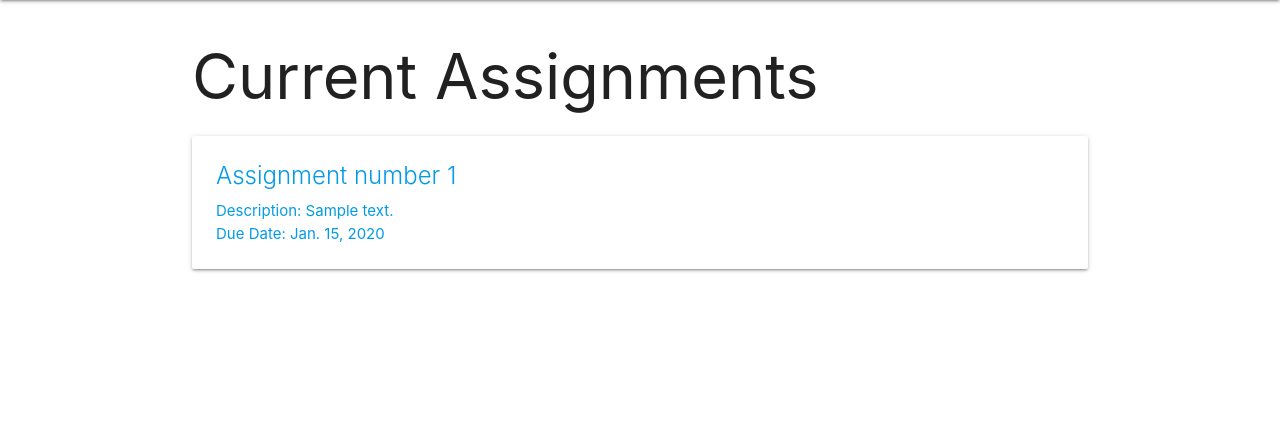
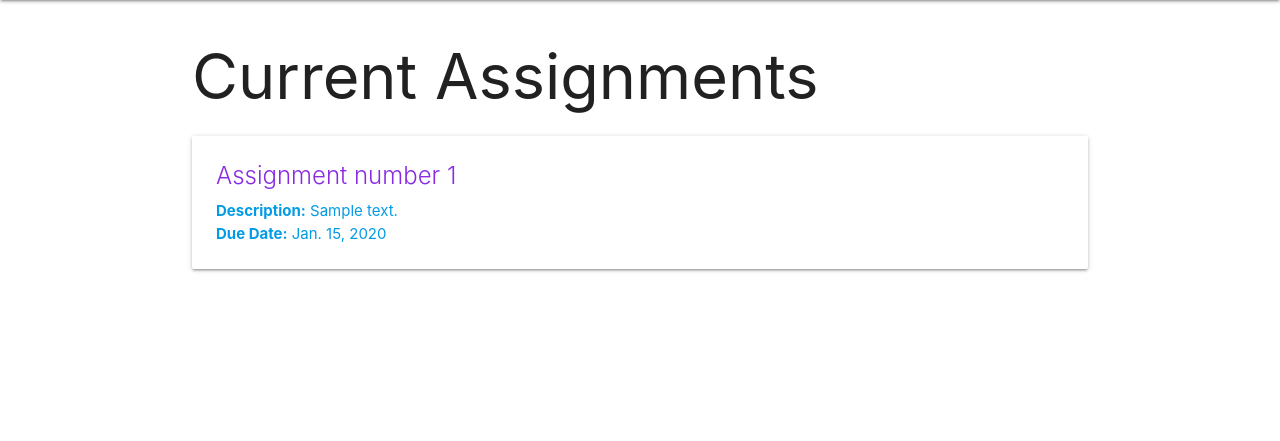
Before and after one commit to ssh930526/on-edge, a Django app: page /assignments/ in a window 1280 px wide. Shown: the part 64-505 px from the top of the page. Run offline with Django 3.2, Linux system fonts and the light colour scheme; tables that the repository leaves empty hold one stand-in row (values such as "Sample post").

Commit message:
wip: minor css changes

```diff
--- a/main_app/static/css/style.css
+++ b/main_app/static/css/style.css
@@ -20,3 +20,11 @@ footer {
 .page-footer {
     background-color: blueviolet;
 }
+
+.heading{
+    font-weight: bold;
+}
+
+.card-title {
+    color: blueviolet;
+}
--- a/main_app/templates/main_app/assignment_detail.html
+++ b/main_app/templates/main_app/assignment_detail.html
@@ -5,8 +5,8 @@
 <div class="card">
     <div class="card-content">
       <span class="card-title">Assignment Number 1</span>
-      <p>Description: {{ assignment.description }}</p>
-      <p>Due Date: {{ assignment.due_date }}</p>
+      <p><span class="heading">Description:</span> {{ assignment.description }}</p>
+      <p><span class="heading">Due Date:</span> {{ assignment.due_date }}</p>
     </div>
     <div class="card-action">
         <a href="">Edit</a>
--- a/main_app/templates/main_app/assignment_list.html
+++ b/main_app/templates/main_app/assignment_list.html
@@ -8,8 +8,8 @@
     <div class="card">
         <div class="card-content">
             <span class="card-title">Assignment number {{ assignment.id }}</span>
-            <p>Description: {{ assignment.description }}</p>
-            <p>Due Date: {{ assignment.due_date }}</p>
+            <p><span class="heading">Description:</span> {{ assignment.description }}</p>
+            <p><span class="heading">Due Date:</span> {{ assignment.due_date }}</p>
         </div>
     </div>
 </a>
```
